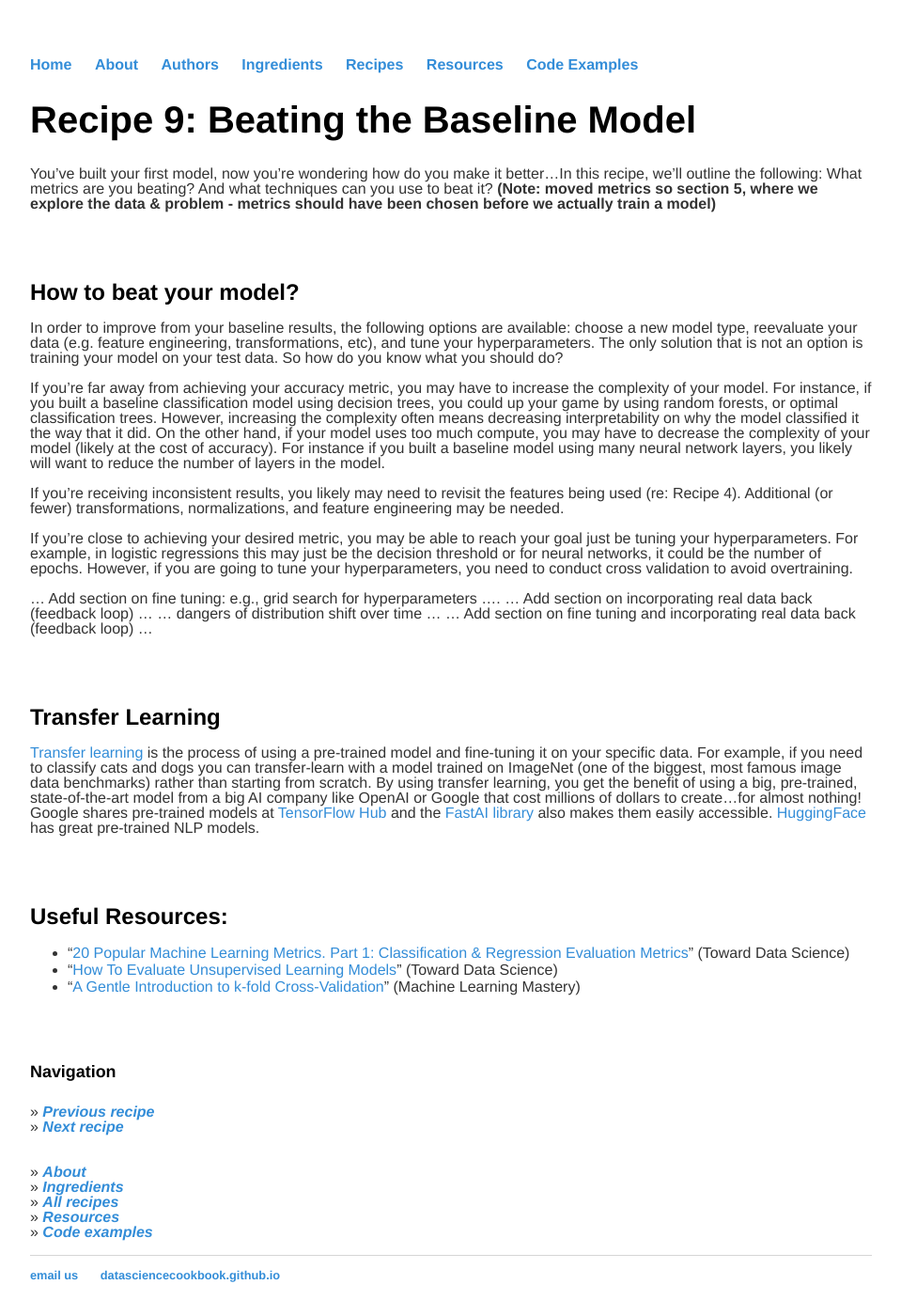
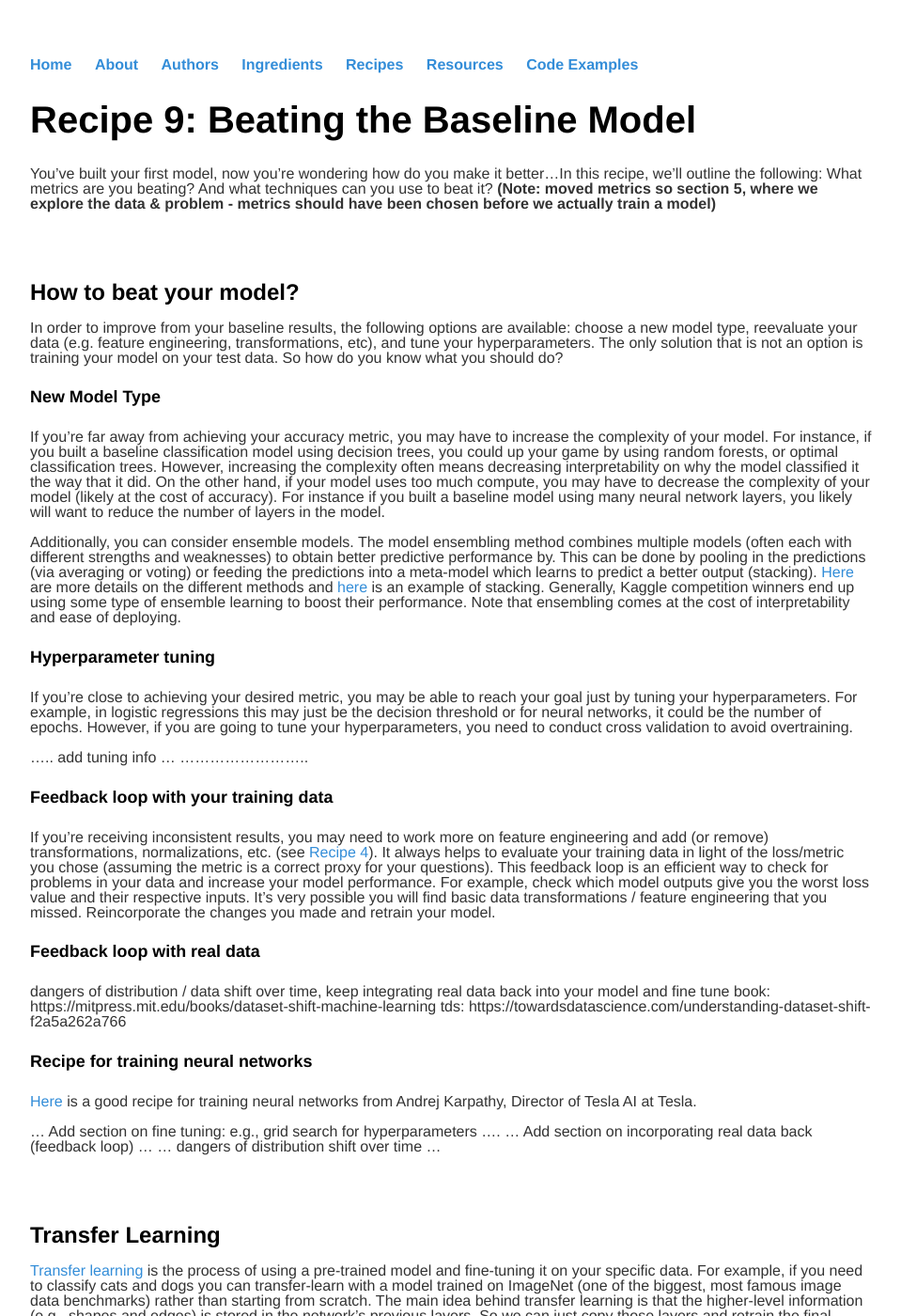
Before and after one commit to datasciencecookbook/datasciencecookbook.github.io, a Jekyll site: the page built from _posts/2021-09-09-Recipe-9.md, in a window 1280 px wide and 1400 px high. Shown: the whole window at 94% size, without its empty margins (160-1119 px from the left). Built offline with Jekyll 4.4.1, drawn with Linux system fonts in a browser that asks for light colours; some of the changed text lies outside the part shown.

Commit message:
added links

```diff
--- a/_posts/2021-09-09-Recipe-9.md
+++ b/_posts/2021-09-09-Recipe-9.md
@@ -10,25 +10,45 @@ You’ve built your first model, now you’re wondering how do you make it bette
 ### How to beat your model?
 In order to improve from your baseline results, the following options are available: choose a new model type,  reevaluate your data (e.g. feature engineering, transformations, etc), and tune your hyperparameters. The only solution that is not an option is training your model on your test data.  So how do you know what you should do?
 
+#### New Model Type
+
 If you’re far away from achieving your accuracy metric, you may have to increase the complexity of your model. For instance, if you built a baseline classification model using decision trees, you could up your game by using random forests, or optimal classification trees. However, increasing  the complexity often means decreasing interpretability on why the model classified it the way that it did. On the other hand, if your model uses too much compute,  you may have to decrease the complexity of your model (likely at the cost of accuracy).  For instance if you built a baseline model using many neural network layers, you likely will want to reduce the number of layers in the model.
 
-If you’re receiving inconsistent results, you likely may need to revisit the features being used (re: Recipe 4). Additional (or fewer) transformations, normalizations, and feature engineering may be needed.
+Additionally, you can consider ensemble models. The model ensembling method combines multiple models (often each with different strengths and weaknesses) to obtain better predictive performance by. This can be done by pooling in the predictions (via averaging or voting) or feeding the predictions into a meta-model which learns to predict a better output (stacking). [Here](https://towardsdatascience.com/ensemble-learning-stacking-blending-voting-b37737c4f483) are more details on the different methods and [here](https://machinelearningmastery.com/stacking-ensemble-machine-learning-with-python/) is an example of stacking. Generally, Kaggle competition winners end up using some type of ensemble learning to boost their performance. Note that ensembling comes at the cost of interpretability and ease of deploying.
 
-If you’re close to achieving your desired metric, you may be able to reach your goal just be tuning your hyperparameters. For example, in logistic regressions this may just be the decision threshold or for neural networks, it could be the number of epochs.  However,  if you are going to tune your hyperparameters, you need to conduct cross validation to avoid overtraining.
+#### Hyperparameter tuning
+
+If you’re close to achieving your desired metric, you may be able to reach your goal just by tuning your hyperparameters. For example, in logistic regressions this may just be the decision threshold or for neural networks, it could be the number of epochs.  However,  if you are going to tune your hyperparameters, you need to conduct cross validation to avoid overtraining.
+
+..... add tuning info ...
+..........................
+
+
+#### Feedback loop with your training data
+
+If you’re receiving inconsistent results, you may need to work more on feature engineering and add (or remove) transformations, normalizations, etc. (see [Recipe 4](/recipe4)). It always helps to evaluate your training data in light of the loss/metric you chose (assuming the metric is a correct proxy for your questions). This feedback loop is an efficient way to check for problems in your data and increase your model performance. For example, check which model outputs give you the worst loss value and their respective inputs. It's very possible you will find basic data transformations / feature engineering that you missed. Reincorporate the changes you made and retrain your model.
+
+#### Feedback loop with real data
+
+dangers of distribution / data shift over time, keep integrating real data back into your model and fine tune
+book: https://mitpress.mit.edu/books/dataset-shift-machine-learning
+tds: https://towardsdatascience.com/understanding-dataset-shift-f2a5a262a766
+
+
+#### Recipe for training neural networks
+
+[Here](http://karpathy.github.io/2019/04/25/recipe/) is a good recipe for training neural networks from Andrej Karpathy, Director of Tesla AI at Tesla.
 
 ... Add section on fine tuning: e.g., grid search for hyperparameters ....
 ... Add section on incorporating real data back (feedback loop) ...
 ... dangers of distribution shift over time ...
-... Add section on fine tuning and incorporating real data back (feedback loop) ...
 
 <br><br>
 ### Transfer Learning
-[Transfer learning](https://towardsdatascience.com/a-comprehensive-hands-on-guide-to-transfer-learning-with-real-world-applications-in-deep-learning-212bf3b2f27a) is the process of using a pre-trained model and fine-tuning it on your specific data. For example, if you need to classify cats and dogs you can transfer-learn with a model trained on ImageNet (one of the biggest, most famous image data benchmarks) rather than starting from scratch. By using transfer learning, you get the benefit of using a big, pre-trained, state-of-the-art model from a big AI company like OpenAI or Google that cost millions of dollars to create...for almost nothing! Google shares pre-trained models at [TensorFlow Hub](https://www.tensorflow.org/hub) and the [FastAI library](https://towardsdatascience.com/transfer-learning-using-the-fastai-library-d686b238213e) also makes them easily accessible. [HuggingFace](https://hi.huggingface.co/accelerated-inference-api/?gclid=CjwKCAjwu5CDBhB9EiwA0w6sLXiq1l4f4C72r6QjQ6UnEmZfb4vpMDs2r4zdVNii2oKc3FvinKavSBoCGR8QAvD_BwE) has great pre-trained NLP models.
+[Transfer learning](https://towardsdatascience.com/a-comprehensive-hands-on-guide-to-transfer-learning-with-real-world-applications-in-deep-learning-212bf3b2f27a) is the process of using a pre-trained model and fine-tuning it on your specific data. For example, if you need to classify cats and dogs you can transfer-learn with a model trained on ImageNet (one of the biggest, most famous image data benchmarks) rather than starting from scratch. The main idea behind transfer learning is that the higher-level information (e.g., shapes and edges) is stored in the network's previous layers. So we can just copy those layers and retrain the final layers to fine-tune to our problem. By using transfer learning, you get the benefit of using a big, pre-trained, state-of-the-art model from a big AI company like OpenAI or Google that cost millions of dollars to create...for almost nothing! At the very least, a transfered model is a good starting point for initializing your own model and at best, you can solve your problem with less compute and less labled data. Google shares pre-trained models at [TensorFlow Hub](https://www.tensorflow.org/hub) and the [FastAI library](https://towardsdatascience.com/transfer-learning-using-the-fastai-library-d686b238213e) also makes them easily accessible. [HuggingFace](https://hi.huggingface.co/accelerated-inference-api/?gclid=CjwKCAjwu5CDBhB9EiwA0w6sLXiq1l4f4C72r6QjQ6UnEmZfb4vpMDs2r4zdVNii2oKc3FvinKavSBoCGR8QAvD_BwE) has great pre-trained NLP models.
 
 <br><br>
 ### Useful Resources:
-- “[20 Popular Machine Learning Metrics. Part 1: Classification & Regression Evaluation Metrics](https://towardsdatascience.com/20-popular-machine-learning-metrics-part-1-classification-regression-evaluation-metrics-1ca3e282a2ce)” (Toward Data Science)
-- “[How To Evaluate Unsupervised Learning Models](https://towardsdatascience.com/how-to-evaluate-unsupervised-learning-models-3aa85bd98aa2)” (Toward Data Science)
 - “[A Gentle Introduction to k-fold Cross-Validation](https://machinelearningmastery.com/k-fold-cross-validation/)” (Machine Learning Mastery)
 
 <br><br>
```
Also changed, not shown: _posts/2021-05-05-Recipe-5.md (+3 -0 lines).
